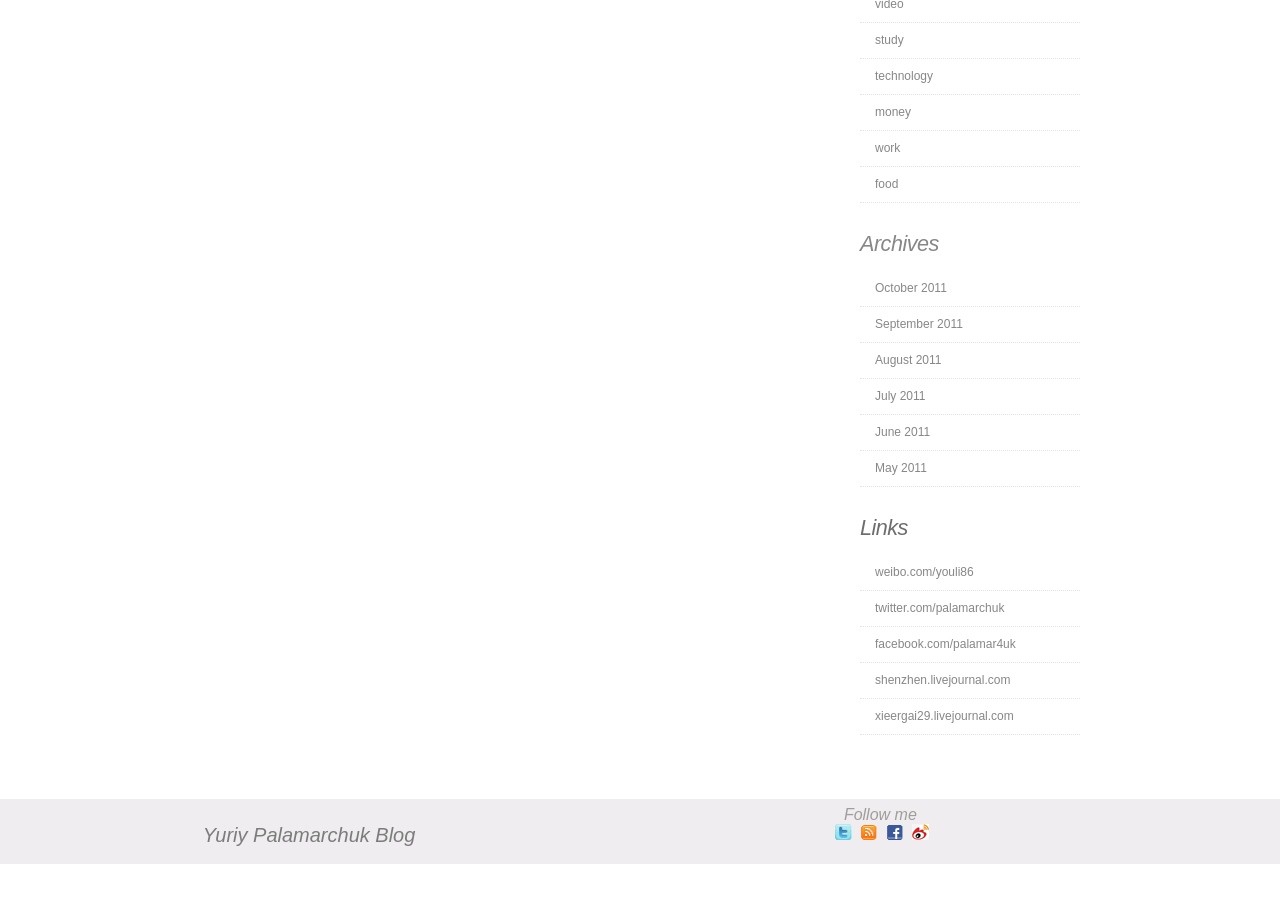
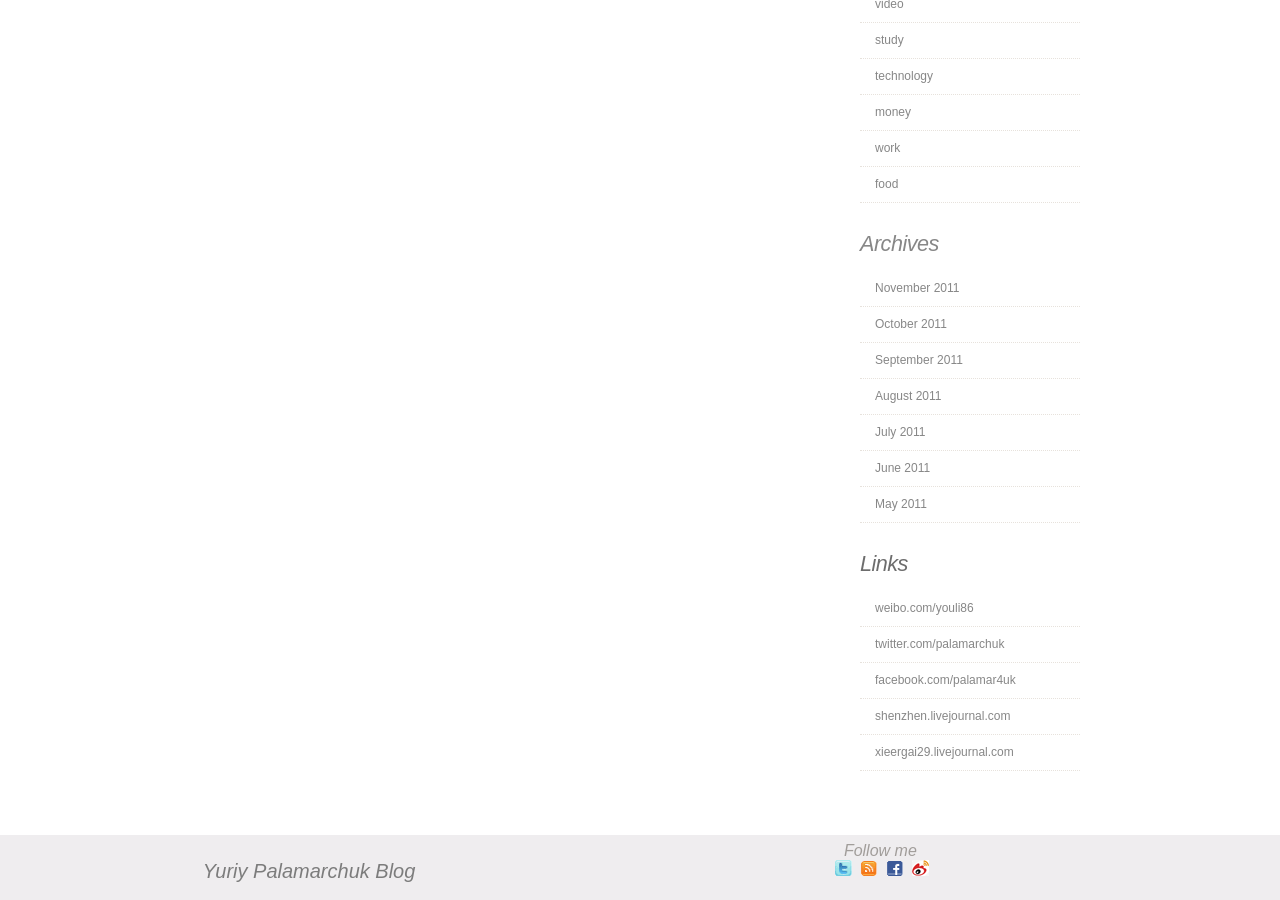
Before and after one commit to iurii/iurii.github.com, a Jekyll site: the page built from about.html, in a window 1280 px wide and 900 px high, scrolled down 771 px. Built offline with Jekyll 4.4.1, drawn with Linux system fonts in a browser that asks for light colours; comment, search, counter and statistics services are not loaded; before the commit the page ends 1635 px from its top, so only the background shows below that.

Commit message:
November archives added

```diff
--- a/_layouts/default.html
+++ b/_layouts/default.html
@@ -146,6 +146,7 @@ else {
 							<h2><a href="archives.html">Archives</a></h2>
 
 							<ul>
+                                                                <li><a href="/archives/2011_November.html">November 2011</a></li>
                                                                 <li><a href="/archives/2011_October.html">October 2011</a></li>
                                                                 <li><a href="/archives/2011_September.html">September 2011</a></li>
                                                                 <li><a href="/archives/2011_August.html">August 2011</a></li>
```
